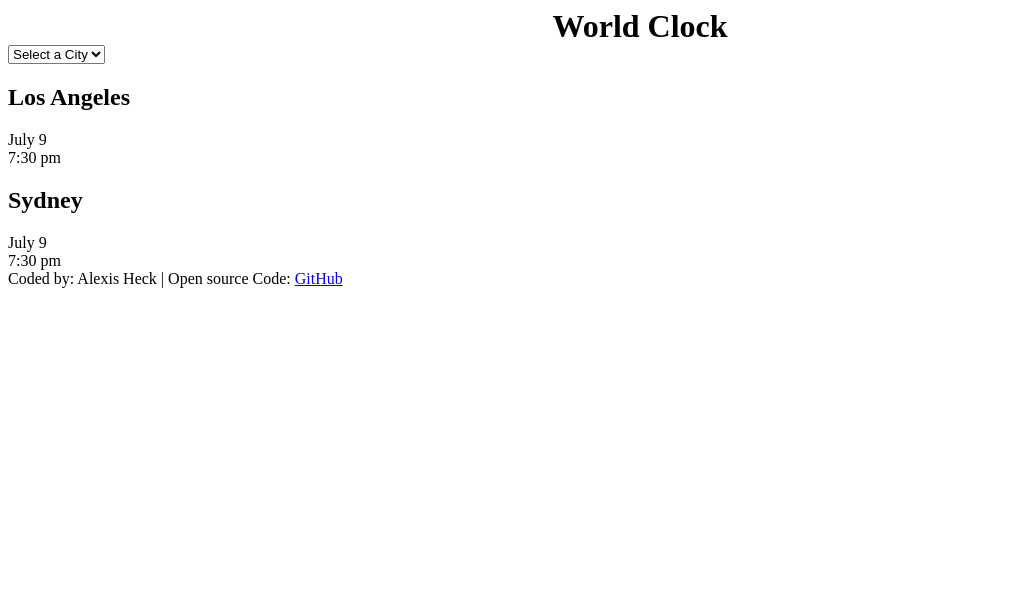
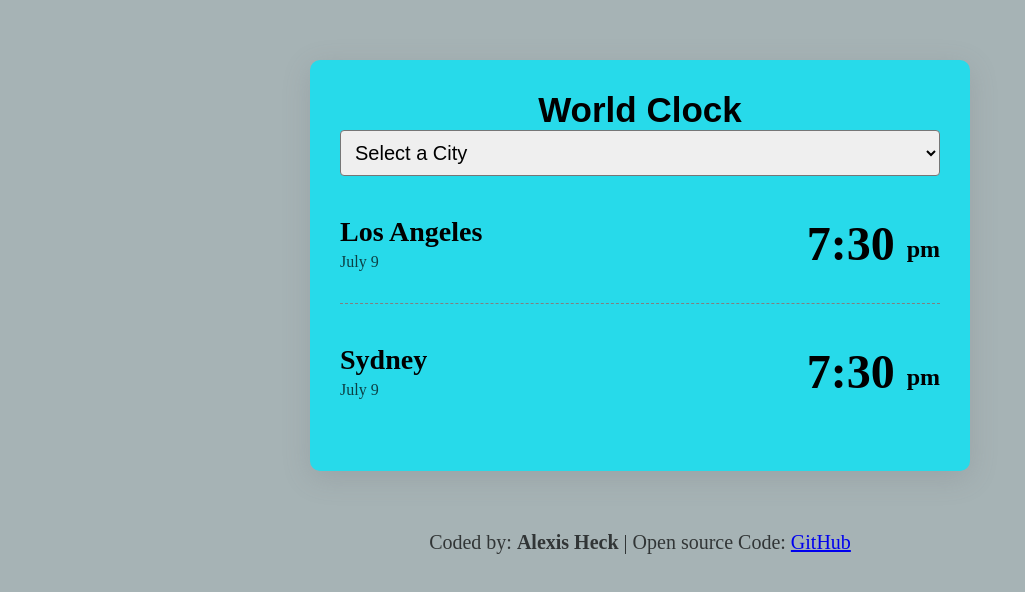
Before and after one commit to lexiheck/world-clock, a plain HTML site: page index.html in a window 1280 px wide. Shown: the whole page, without its empty margins (0-1025 px from the left). Drawn offline with Linux system fonts and the light colour scheme.

Commit message:
added style to project

```diff
--- a/CSS/style.css
+++ b/CSS/style.css
@@ -1,4 +1,56 @@
-h1{
+body {
+    background-color: rgb(166, 179, 181);
+}
+h1 {
     text-align: center;
     margin: 0 auto;
+    font-family: Arial, Helvetica, sans-serif;
+    font-size: 35px;
 }
+h2 {
+    margin: 0 0 5px;
+    font-size: 28px;
+
+}
+.container{
+    max-width: 600px;
+    margin: 60px auto;
+    background: rgb(39, 218, 234);
+    padding: 30px;
+    box-shadow: rgba(100, 100, 111, 0.2) 0 7px 29px 0;
+    border-radius: 10px;
+}
+select{
+    display: block;
+    width: 100%;
+    font-size: 20px;
+    border-radius: 4px;
+    padding: 10px;
+}
+.city{
+    display: flex;
+    margin: 10px 0;
+    justify-content: space-between;
+    padding: 30px 0;
+    border-bottom: 1px dashed grey;
+}
+.city:last-child{
+    border: none;
+}
+.time{
+    font-size: 48px;
+    font-weight: bold;
+}
+.time small{
+    font-size: 24px;
+    vertical-align: middle;
+    line-height: 48px;
+}
+.date{
+    opacity: 0.7;
+}
+footer{
+    text-align: center;
+    font-size: 20px;
+    color: rgba(0, 0, 0, 0.7);
+}
--- a/index.html
+++ b/index.html
@@ -16,18 +16,22 @@
         <option value="">Beijing</option>
       </select>
       <div class="city">
-        <h2>Los Angeles</h2>
-        <div class="date">July 9</div>
-        <div class="time">7:30 pm</div>
+        <div>
+          <h2>Los Angeles</h2>
+          <div class="date">July 9</div>
+        </div>
+        <div class="time">7:30 <small>pm</small></div>
       </div>
       <div class="city">
-        <h2>Sydney</h2>
-        <div class="date">July 9</div>
-        <div class="time">7:30 pm</div>
+        <div>
+          <h2>Sydney</h2>
+          <div class="date">July 9</div>
+        </div>
+        <div class="time">7:30 <small>pm</small></div>
       </div>
     </div>
     <footer>
-      Coded by: Alexis Heck | Open source Code:
+      Coded by: <strong>Alexis Heck</strong> | Open source Code:
       <a
         href="https://github.com/lexiheck/world-clock/tree/main"
         target="_blank"
```
